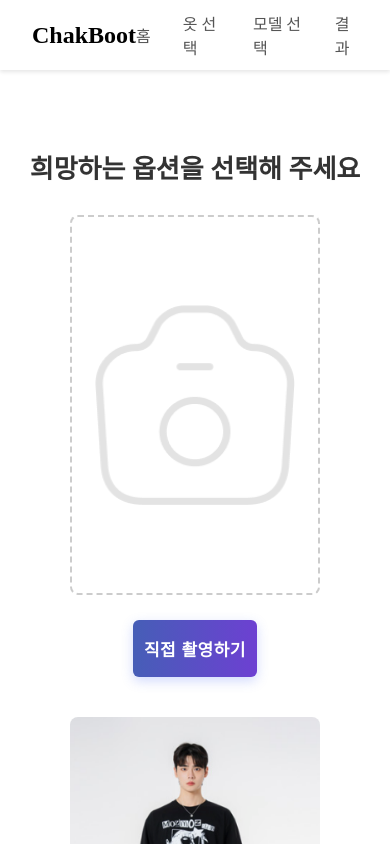
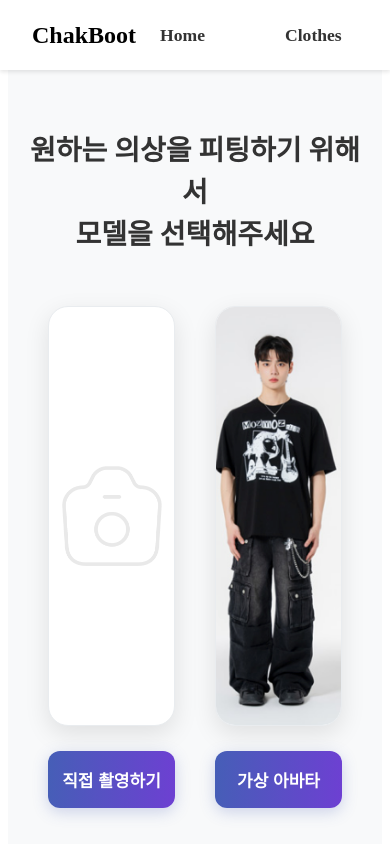
Before and after one commit to Unithon-INU/2025_UNITHON_TEAM_9_FE, a React (Vite) app: page /chakbootlounge/selectoption in a window 390 px wide. Shown: the top 844 px of the page. Built offline with nearby package versions, Linux system fonts and the light colour scheme.

Commit message:
UI/UX 수정

```diff
--- a/src/components/Navbar.css
+++ b/src/components/Navbar.css
@@ -28,27 +28,21 @@
     gap: 2rem;
 }
 
+/* 모든 링크의 기본 스타일 */
 .navbar-link {
-    font-size: 1rem;
-    color: #555555;
+    font-size: 1.1rem; /* 폰트 크기 약간 키움 */
+    font-weight: 600; /* 모든 링크를 굵게 */
+    color: #333; /* 기본 텍스트 색상을 약간 어둡게 */
     cursor: pointer;
-    position: relative;
-    padding: 0.5rem 0;
+    padding: 0.5rem 1.5rem; /* 패딩을 주어 클릭 영역 확보 및 배경 공간 마련 */
+    border-radius: 25px; /* 둥근 모서리를 위해 미리 설정 */
+    transition: background-color 0.3s ease, color 0.3s ease; /* 부드러운 전환 효과 */
 }
 
+/* 활성화된 링크의 스타일 (이미지와 같이 둥근 회색 배경) */
 .navbar-link.active {
-    color: #000000;
-    font-weight: 600;
-}
-
-.navbar-link.active::after {
-    content: '';
-    position: absolute;
-    bottom: 0;
-    left: 0;
-    width: 100%;
-    height: 2px;
-    background-color: #000000;
+    background-color: #e9ecef; /* 활성화 시 배경색 */
+    color: #000000; /* 활성화 시 텍스트 색상 */
 }
 
 .navbar-profile {
--- a/src/components/Navbar.tsx
+++ b/src/components/Navbar.tsx
@@ -21,7 +21,7 @@ const Navbar: React.FC = () => {
                     className={`navbar-link ${isActive('/') ? 'active' : ''}`}
                     onClick={() => navigate('/')}
                 >
-                    홈
+                    Home
                 </div>
                 <div
                     className={`navbar-link ${
@@ -29,7 +29,7 @@ const Navbar: React.FC = () => {
                     }`}
                     onClick={() => navigate('/selectcloth')}
                 >
-                    옷 선택
+                    Clothes
                 </div>
                 <div
                     className={`navbar-link ${
@@ -37,7 +37,7 @@ const Navbar: React.FC = () => {
                     }`}
                     onClick={() => navigate('/selectmodel')}
                 >
-                    모델 선택
+                    Models
                 </div>
                 <div
                     className={`navbar-link ${
@@ -45,9 +45,10 @@ const Navbar: React.FC = () => {
                     }`}
                     onClick={() => navigate('/result')}
                 >
-                    결과
+                    Result
                 </div>
             </div>
+            <div></div>
         </nav>
     );
 };
--- a/src/components/WebcamCapture.css
+++ b/src/components/WebcamCapture.css
@@ -1,12 +1,95 @@
-.action-button-select-option {
-    width: 50%;
-    padding: 16px 0;
-    font-size: 17px;
-    font-weight: bold;
-    background-color: #4a55a2;
+/* src/components/WebcamCapture.css */
+
+/* 전체 화면을 덮는 반투명 오버레이 */
+.webcam-overlay {
+    position: fixed;
+    top: 0;
+    left: 0;
+    width: 100vw;
+    height: 100vh;
+    display: flex;
+    justify-content: center;
+    align-items: center;
+    z-index: 2000; /* 다른 UI 요소들 위에 표시 */
+}
+
+/* 웹캠과 버튼을 담는 메인 컨테이너 */
+.webcam-capture-container {
+    display: flex;
+    flex-direction: column;
+    align-items: center;
+    gap: 24px; /* 비디오와 버튼 사이의 간격 */
+    padding: 20px;
+}
+
+/* 웹캠 영상을 감싸는 래퍼: 디자인 적용 */
+.webcam-wrapper {
+    width: 100%;
+    max-width: 400px; /* 최대 너비 제한 (데스크탑에서도 보기 좋게) */
+    aspect-ratio: 9 / 16; /* 세로 영상 비율 유지 */
+    border-radius: 20px; /* 둥근 모서리 */
+    overflow: hidden; /* 모서리를 벗어나는 비디오 숨김 */
+    box-shadow: 0 10px 30px rgba(0, 0, 0, 0.3);
+    background-color: #333; /* 비디오 로딩 중 배경색 */
+}
+
+/* react-webcam 컴포넌트 내부의 video 태그 스타일 */
+.webcam-wrapper video {
+    width: 100%;
+    height: 100%;
+    object-fit: cover; /* 래퍼를 꽉 채우도록 비디오 크기 조정 */
+}
+
+/* 캡처 버튼 스타일 */
+.capture-button {
+    width: 100%;
+    max-width: 400px;
+    padding: 18px 0;
+    font-size: 1.1rem;
+    font-weight: 600;
+    color: white;
+    /* 요청하신 linear-gradient 적용 */
+    background: linear-gradient(91.9deg, #465eb7 0.8%, #6d40d2 99.45%);
     border: none;
-    border-radius: 6px;
+    border-radius: 12px;
     cursor: pointer;
-    transition: background-color 0.3s ease;
+    transition: transform 0.2s ease, box-shadow 0.2s ease;
+    box-shadow: 0 4px 15px rgba(0, 0, 0, 0.2);
+}
+
+.capture-button:hover {
+    transform: translateY(-2px);
+    box-shadow: 0 6px 20px rgba(70, 94, 183, 0.4);
+}
+
+/* --- 에러 상태 스타일 --- */
+.error-container {
+    background-color: white;
+    padding: 40px;
+    border-radius: 16px;
     text-align: center;
+    box-shadow: 0 4px 20px rgba(0, 0, 0, 0.1);
 }
+
+.error-message {
+    font-size: 1.1rem;
+    color: #d32f2f; /* 에러를 나타내는 붉은색 */
+    margin: 0 0 24px 0;
+    font-weight: 500;
+}
+
+.back-button {
+    padding: 12px 24px;
+    font-size: 1rem;
+    color: #555;
+    background-color: #f0f0f0;
+    border: 1px solid #ddd;
+    border-radius: 8px;
+    cursor: pointer;
+    transition: background-color 0.2s ease, border-color 0.2s ease;
+}
+
+.back-button:hover {
+    background-color: #e0e0e0;
+    border-color: #ccc;
+}
--- a/src/pages/SelectOption.css
+++ b/src/pages/SelectOption.css
@@ -1,140 +1,179 @@
-/* SelectOption.css */
+/* SelectOption.css (최종 수정) */
 :root {
     --colorful-gradient: linear-gradient(91.9deg, #465eb7 0.8%, #6d40d2 99.45%);
 }
-/* Styles for the main page container for this specific component */
+
+/* 페이지 전체 컨테이너 */
 .page-container-select-option {
     display: flex;
     flex-direction: column;
     align-items: center;
-    padding: 80px 20px 20px 20px; /* 상단 패딩 증가 */
-    padding-top: 40px; /* Adjust as needed, gives space from Navbar or top */
-    padding-bottom: 40px;
-    background-color: #ffffff; /* White background for the content area */
-    min-height: calc(
-        100vh - YOUR_NAVBAR_HEIGHT
-    ); /* Adjust if you have a fixed Navbar */
+    min-height: calc(100vh - 70px);
+    margin-top: 70px;
+    padding: 40px 20px;
+    background-color: #f8f9fa;
     box-sizing: border-box;
 }
 
+/* 메인 제목 */
 .main-title-select-option {
-    font-size: 30px; /* Main title size */
-    font-weight: bold;
-    padding-top: 40px;
-    color: #333333; /* Dark gray text color */
-    margin-top: 40px;
-    margin-bottom: 50px; /* Space below the title */
+    font-size: 28px;
+    font-weight: 700;
+    color: #333333;
+    margin: 20px 0 50px 0;
     text-align: center;
+    line-height: 1.5;
 }
 
+/* 두 옵션 박스를 감싸는 레이아웃 */
 .options-layout-select-option {
     display: flex;
     justify-content: center;
-    align-items: flex-start; /* Aligns the top of the boxes */
-    gap: 50px; /* Space between the two option boxes */
+    align-items: flex-start;
+    gap: 40px;
     width: 100%;
-    max-width: 800px; /* Max width for the layout of the two boxes */
-    padding: 0 20px; /* Side padding */
+    max-width: 800px;
+    padding: 0 20px;
     box-sizing: border-box;
 }
 
+/* 각 옵션 박스 (촬영 / 아바타) */
 .option-box-select-option {
     display: flex;
     flex-direction: column;
     align-items: center;
-    width: 320px; /* Fixed width for each option box */
+    width: 320px;
     box-sizing: border-box;
 }
 
-.image-upload-area-select-option {
+.image-upload-area-select-option,
+.avatar-image-area-select-option {
     width: 100%;
-    height: 420px; /* Height for the image placeholder/display area */
-    border: 2px dashed #cccccc; /* Dashed border for the "Take Photo" option */
-    background-color: #ffffff; /* White background inside the dashed border */
+    height: 420px;
+    background-color: #ffffff;
+    border: 1px solid #e9ecef;
+    border-radius: 20px;
+    box-shadow: 0 8px 25px rgba(0, 0, 0, 0.1);
     display: flex;
     justify-content: center;
     align-items: center;
-    margin-bottom: 25px; /* Space between the image area and the button */
-    border-radius: 8px; /* Slightly rounded corners for the placeholder box */
+    margin-bottom: 25px;
+    overflow: hidden;
     box-sizing: border-box;
+    transition: transform 0.3s ease, box-shadow 0.3s ease;
 }
 
-.avatar-image-area-select-option {
-    width: 100%;
-    height: 420px; /* Height for the image placeholder/display area */
-    background-color: #f0f0f0; /* Light gray background for the avatar image container */
-    display: flex;
-    justify-content: center;
-    align-items: center;
-    margin-bottom: 25px; /* Space between the image area and the button */
-    border-radius: 8px; /* Slightly rounded corners for the image container */
-    overflow: hidden; /* Ensures the image fits neatly */
-    box-sizing: border-box;
+.option-box-select-option:hover .image-upload-area-select-option,
+.option-box-select-option:hover .avatar-image-area-select-option {
+    transform: translateY(-5px);
+    box-shadow: 0 12px 30px rgba(0, 0, 0, 0.12);
 }
 
 .icon-camera-select-option {
-    width: 200px; /* Size of the camera icon */
-    height: 200px;
-    opacity: 0.5; /* Make the icon a bit muted */
-}
-
-.button-container {
-    display: flex;
-    flex-direction: column;
+    width: 100px;
+    height: 100px;
+    opacity: 0.4;
 }
 
 .image-avatar-select-option {
     width: 100%;
     height: 100%;
-    object-fit: cover; /* Ensures the image covers the area, may crop slightly */
+    object-fit: cover;
 }
 
 .action-button-select-option {
-    width: 100%; /* 버튼이 부모 요소의 전체 너비를 차지 */
-    padding: 18px 0; /* 수직 패딩 증가 */
-    font-size: 18px; /* 글꼴 크기 증가 */
+    width: 100%;
+    padding: 16px 0;
+    font-size: 17px;
     font-weight: 600;
-    color: #ffffff; /* 흰색 텍스트 */
+    color: #ffffff;
     background: var(--colorful-gradient);
     border: none;
-    border-radius: 10px; /* 더 둥근 모서리 */
+    border-radius: 12px;
     cursor: pointer;
     transition: all 0.3s ease;
     text-align: center;
-    box-shadow: 0 4px 12px rgba(74, 108, 247, 0.25); /* 그림자 추가 */
-    letter-spacing: 0.5px; /* 글자 간격 조정 */
-}
-.action-button-select-option:hover {
-    background-color: #3a5bd9; /* 호버 시 약간 어두운 색상 */
-    transform: translateY(-2px); /* 호버 시 약간 위로 이동 효과 */
-    box-shadow: 0 6px 16px rgba(74, 108, 247, 0.35); /* 호버 시 그림자 강화 */
+    box-shadow: 0 4px 15px rgba(70, 94, 183, 0.25);
 }
 
-/* Responsive adjustments for smaller screens */
+.action-button-select-option:hover {
+    transform: translateY(-2px);
+    box-shadow: 0 6px 20px rgba(70, 94, 183, 0.35);
+}
+
+/* --- 반응형 디자인 (기존 유지) --- */
 @media (max-width: 768px) {
-    .main-title-select-option {
-        font-size: 26px;
-        margin: 60px 0 30px 0; /* 상단 마진 증가 */
-    }
+    /* ... (생략, 기존 코드와 동일) ... */
+}
 
-    .options-layout-select-option {
-        flex-direction: column; /* Stack options vertically */
-        align-items: center; /* Center items when stacked */
-        gap: 40px; /* Adjust gap for vertical layout */
-    }
+/*
+================================================================
+  [추가된 코드] 캡처 후 미리보기 화면 스타일
+================================================================
+*/
 
-    .option-box-select-option {
-        width: 85%; /* Option boxes take more width */
-        max-width: 350px; /* But not too wide */
-    }
+/* 캡처 화면 전체 레이아웃 (중앙 정렬) */
+.captured-image-container {
+    display: flex;
+    flex-direction: column;
+    align-items: center; /* 수평 중앙 정렬 */
+    justify-content: center; /* 수직 중앙 정렬 */
+    min-height: 100vh;
+    padding: 40px 20px;
+    background-color: #f8f9fa;
+    box-sizing: border-box;
+}
 
-    .image-upload-area-select-option,
-    .avatar-image-area-select-option {
-        height: 380px; /* Adjust height for smaller screens */
-    }
+/* "캡처된 이미지" 제목 마진 조정 */
+.captured-image-container .main-title-select-option {
+    margin-bottom: 24px;
+}
 
-    .action-button-select-option {
-        padding: 14px 20px;
-        font-size: 16px;
-    }
+/* 캡처된 이미지 스타일 */
+.captured-image {
+    width: 100%;
+    max-width: 360px; /* 버튼과 너비를 맞추기 위한 최대 너비 */
+    aspect-ratio: 9 / 16;
+    border-radius: 16px;
+    overflow: hidden;
+    box-shadow: 0 8px 25px rgba(0, 0, 0, 0.15);
+    margin-bottom: 32px;
 }
+
+.captured-image img {
+    width: 100%;
+    height: 100%;
+    object-fit: cover;
+}
+
+/* 두 버튼을 감싸는 컨테이너 */
+.captured-image-container .button-container {
+    display: flex;
+    flex-direction: column;
+    width: 100%;
+    max-width: 360px; /* 이미지 너비와 동일하게 설정 */
+    gap: 12px; /* 버튼 사이의 간격(마진) */
+}
+
+/* 두 번째 버튼("이 사진으로 계속하기")을 더 강조 */
+.captured-image-container .action-button-select-option.primary {
+    font-weight: 700;
+}
+
+/*
+  "다시 촬영하기" 버튼은 다른 스타일을 원할 경우 아래 주석을 해제하여 사용하세요.
+  예: 흰색 배경의 보조 버튼
+
+.captured-image-container .action-button-select-option:not(.primary) {
+    background: #ffffff;
+    color: #555;
+    border: 1px solid #ddd;
+    box-shadow: 0 2px 5px rgba(0, 0, 0, 0.05);
+}
+
+.captured-image-container .action-button-select-option:not(.primary):hover {
+    background: #f0f0f0;
+    border-color: #ccc;
+    box-shadow: 0 4px 10px rgba(0, 0, 0, 0.1);
+}
+*/
--- a/src/pages/SelectOption.tsx
+++ b/src/pages/SelectOption.tsx
@@ -51,7 +51,6 @@ const SelectOption: React.FC = () => {
                 <WebcamCapture />
             ) : recentImages.length > 0 ? (
                 <div className="captured-image-container">
-                    <Navbar />
                     <h2 className="main-title-select-option">캡처된 이미지</h2>
                     <div className="captured-image">
                         <img src={recentImages[0]} alt="캡처된 이미지" />
@@ -76,7 +75,9 @@ const SelectOption: React.FC = () => {
                     <Navbar />
                     <div className="page-container-select-option">
                         <h1 className="main-title-select-option">
-                            희망하는 옵션을 선택해 주세요
+                            원하는 의상을 피팅하기 위해서
+                            <br />
+                            모델을 선택해주세요
                         </h1>
                         <div className="options-layout-select-option">
                             {/* 사진 찍기 */}
```
Also changed, not shown: src/components/WebcamCapture.tsx (+17 -13 lines), src/pages/ResultLoading.css (+51 -0 lines), src/pages/ResultLoading.tsx (+15 -12 lines), src/pages/SelectModel.tsx (+3 -38 lines), public/images/bubble.svg (added).
